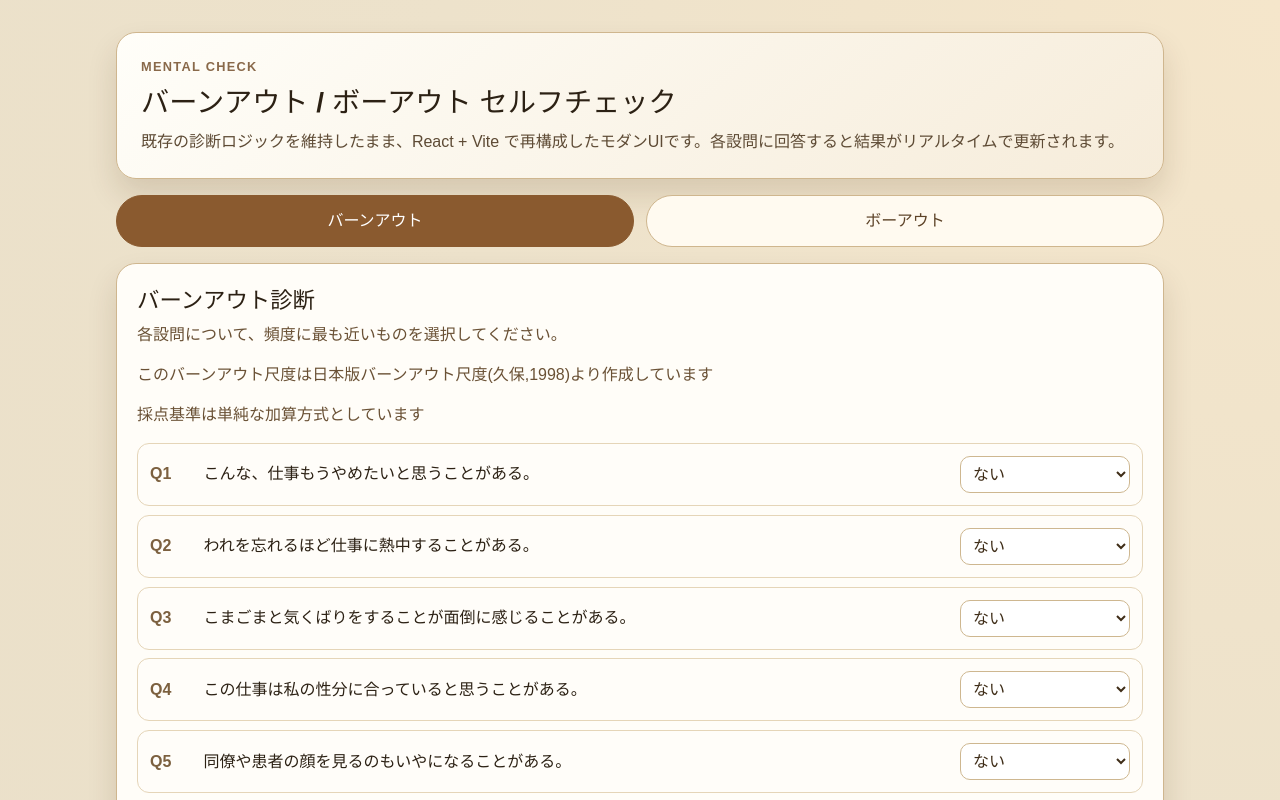
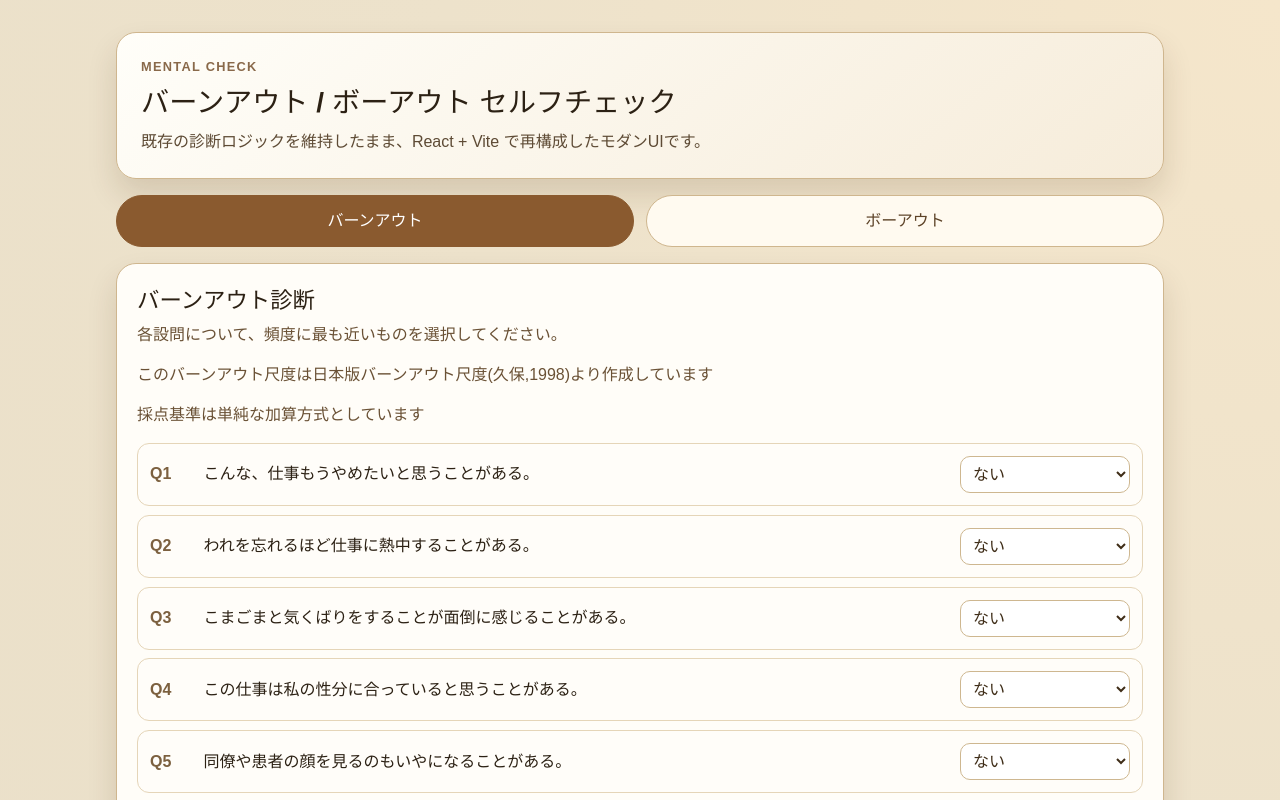
Before and after one commit to mima3/sample_gencode, a React (Vite) app in the folder codex/: page / in a window 1280 px wide. Shown: the top 800 px of the page. Built offline with nearby package versions, Linux system fonts and the light colour scheme.

Commit message:
fix header

```diff
--- a/codex/src/components/Hero.tsx
+++ b/codex/src/components/Hero.tsx
@@ -4,7 +4,7 @@ function Hero() {
       <p className="hero-kicker">Mental Check</p>
       <h1>バーンアウト / ボーアウト セルフチェック</h1>
       <p className="hero-description">
-        既存の診断ロジックを維持したまま、React + Vite で再構成したモダンUIです。各設問に回答すると結果がリアルタイムで更新されます。
+        既存の診断ロジックを維持したまま、React + Vite で再構成したモダンUIです。
       </p>
     </section>
   )
```
